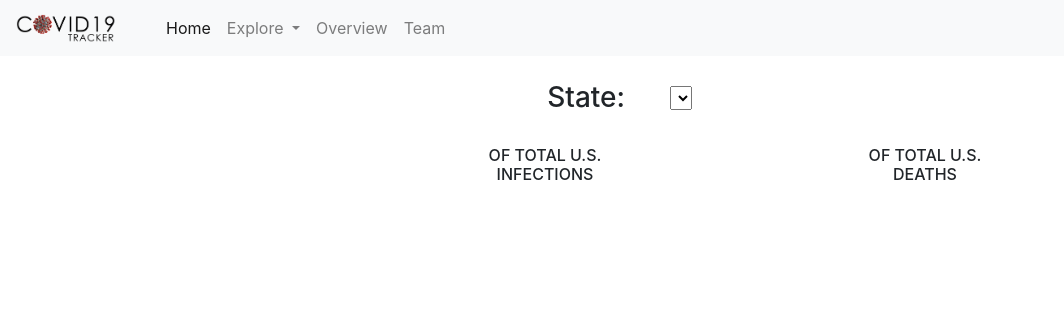
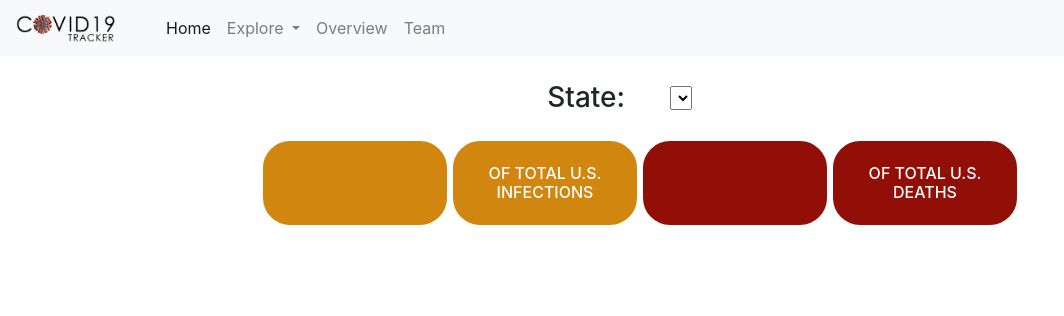
Before and after one commit to mmeadx/covid19_tracker, a Python web app: template templates/bystate.html in a window 1280 px wide. Shown: the top 316 px of the page, without its empty margins (0-1064 px from the left). Run offline with Jinja, Linux system fonts and the light colour scheme; the template is opened without the code that fills it, so the values that code supplies are empty; some libraries are stand-ins or nearby versions.

Commit message:
updated bystate.html formatting for percentages

```diff
--- a/static/css/style.css
+++ b/static/css/style.css
@@ -21,6 +21,20 @@
     padding: 5px;
     border-radius: 20px;
     border-style: solid;
+}
+
+.infected-box {
+    background-color: #d1870f;
+    border-style: solid;
+    border-color: white;
+    border-radius: 30px;
+}
+
+.death-box {
+    background-color: #910f06;
+    border-style: solid;
+    border-color: white;
+    border-radius: 30px;
 }
 
 #hospBar {
@@ -94,11 +108,6 @@
 
 /* Classes */
 
-.shrink {
-    height: 80%;
-    width: 80%;
-}
-
 .text-center {
     text-align: center;
 }
@@ -130,7 +139,11 @@ svg {
 }
 
 .pad {
-    padding:25px;
+    padding: 25px;
+}
+
+.pad-box {
+    padding: 15px;
 }
 .center {
     padding: 15px;
--- a/templates/bystate.html
+++ b/templates/bystate.html
@@ -79,23 +79,23 @@
       <p><div id="dataQuality"></div></p>
     </div> -->
 
-    <div class="col-md-2">
+    <div class="col-md-2 infected-box white-text pad-box">
       <h1><div id="pctInfected"></div></h1>
       <p><div id="pctInfectedState"></div></p>
     </div>
 
-    <div class="col-md-2">
+    <div class="col-md-2 infected-box white-text pad-box">
       <h1><div id="stateAccount"></div></h1>
       <h1><div id="totalPct"></div></h1>
       <h6 class="text-center">OF TOTAL U.S. INFECTIONS<h6>
     </div>
 
-    <div class="col-md-2">
+    <div class="col-md-2 death-box white-text pad-box">
       <h1><div id="pctDeathToday"></div></h1>
       <p><div id="pctDeathState"></div></p>
     </div>
 
-    <div class="col-md-2">
+    <div class="col-md-2 death-box white-text pad-box">
       <h1><div id="stateAccountDead"></div></h1>
       <h1><div id="totalPctDead"></div></h1>
       <h6 class="text-center">OF TOTAL U.S. DEATHS<h6>
```
